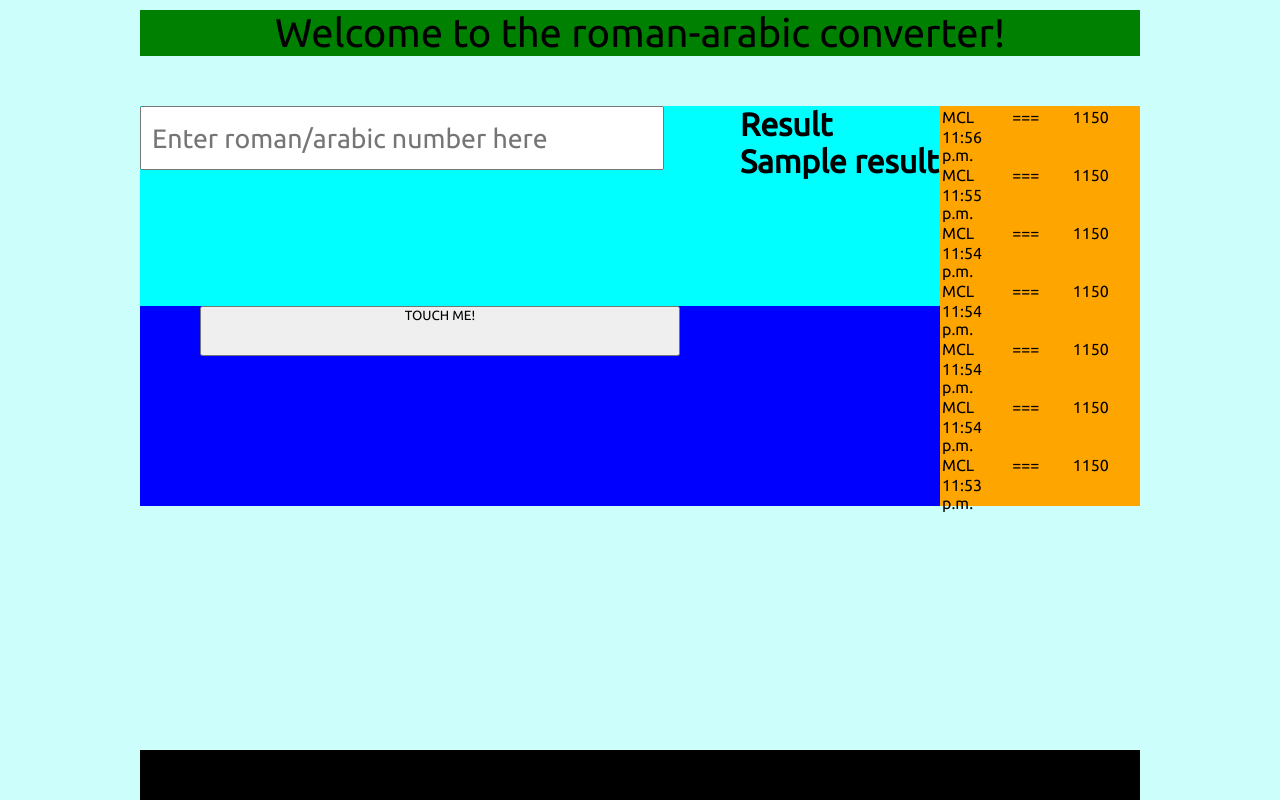
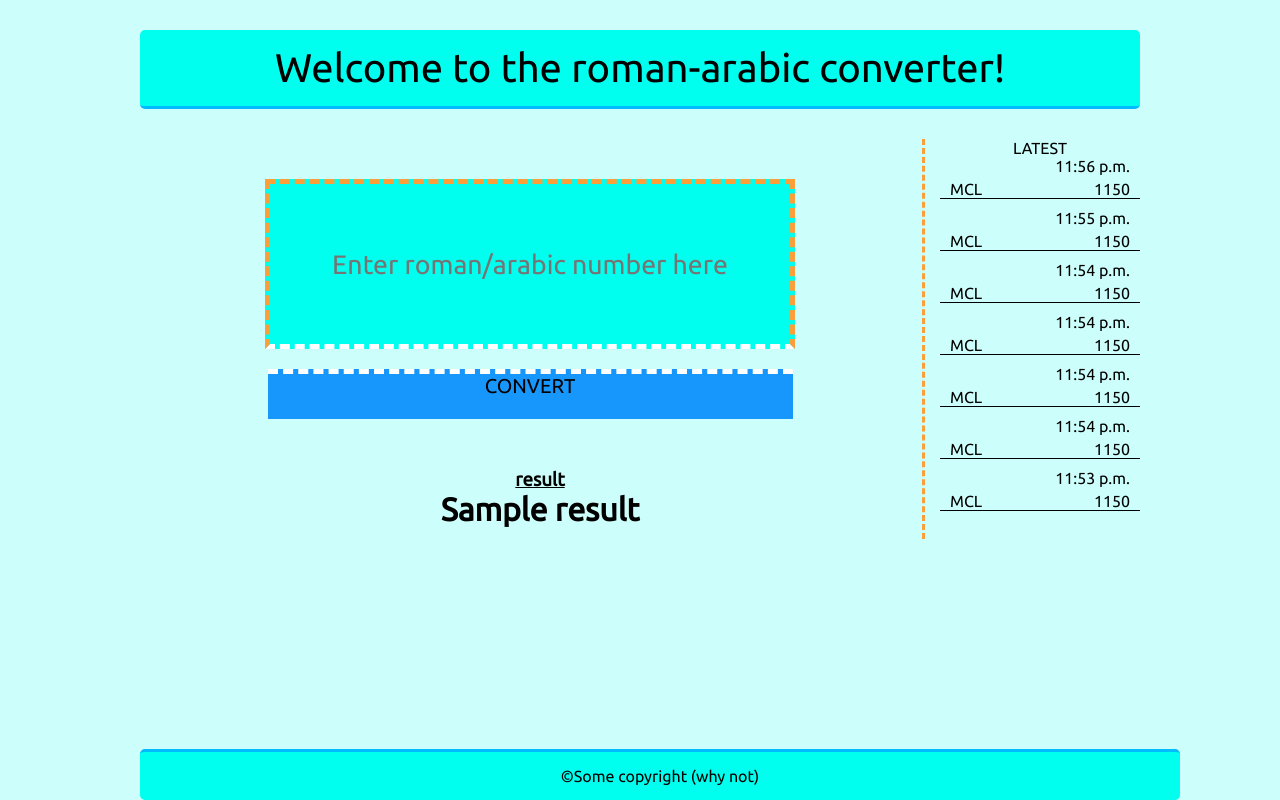
Before and after one commit to Rissap/translate, a Django app: template main/templates/main.html in a window 1280 px wide. Run offline with Django 3.2, Linux system fonts and the light colour scheme; data comes from the database, SQL or seed files in the repository; both versions use the stored data as it was after the commit; the template is opened without the code that fills it: values that come from a table or form of the project are taken from there, most other values are stand-ins (such as "Sample title", 1, 10 or a date in 2020).

Commit message:
Add `beauty` for UI

```diff
--- a/main/static/css/main.css
+++ b/main/static/css/main.css
@@ -9,8 +9,6 @@ body {
 	width: 1000px;
 	margin: 0 auto;
 
-
-
 	background-color: #CCFFFB;
 }
 
@@ -18,13 +16,34 @@ header {
 	width: 1000px;
 	height: auto;
 
-	margin-top: 10px;
-	background-color: green;
+	margin-top: 30px;
+	padding: 15px 0px;
+	border-radius: 5px;
+	border-bottom: 3px solid #00BBFF;
+
+	background-color: #00FFEE;
 }
 
-td {
-	width: 150px;
-	margin: 0 auto;
+footer {
+	width: 1000px;
+	height: auto;
+
+	padding: 15px 20px;
+	border-radius: 5px;
+	border-top: 3px solid #00BBFF;
+
+	background-color: #00FFEE;
+
+	position: absolute;
+	bottom: 0;
+
+	text-align: center;
+
+}
+
+h3 {
+
+	text-decoration: underline;
 }
 
 .head {
@@ -35,41 +54,39 @@ td {
 .content {
 	width: 1000px;
 	height: 400px;
+	margin: 30px auto;
 
-	margin: 50px auto;
-
-	background-color: blue;
-}
-
-footer {
-	width: 1000px;
-	height: 50px;
-
-	position: absolute;
-	bottom: 0;
-
-	background-color: black;
 }
 
 .numberStr {
-	height: 50px;
+	height: 150px;
+	margin-bottom: 20px;
 	width: 500px;
 	font-size: 20pt;
 	padding: 5px 10px;
+
+	text-align: center;
+
+	background-color:#00FFEE;
+	border: 5px dashed #FC9E3A;
+	border-bottom-color: white;
 }
 
 .history {
 	width: 200px;
 	height: 400px;
+	padding-left: 15px;
 
 	float: right;
 
-	background-color: orange;
+	border-left: 3px dashed #FC9E3A;
 }
 
 .forms {
-	width: 600px;
-	height: 400px;
+	margin-top: 20px;
+	text-align: center;
+	width: 780px;
+	height: auto;
 	float: left;
 }
 
@@ -78,15 +95,15 @@ footer {
 	height: 200px;
 
 	float: left;
-
-	background-color: cyan;
+	margin: 0 auto;
 }
 
 .result {
-	width: 200px;
-	height: 400px;
+	width: 800px;
+	height: auto;
+	padding-top: 50px;
+	float: left;
 
-	float: left;
 }
 
 .switch {
@@ -95,29 +112,42 @@ footer {
 	color: white;
 }
 
-.roman {
-
-}
-
-.arabic {
-
-}
-
-.change {
-	height: 50px;
-
-}
-
 .send {
 	height: 50px;
 
 	margin: 0 auto;
-	width: 80%;
+	width: 525px;
+	border: none;
+	background-color: #1797FC;
+	border-top: 5px dashed white;
 	display: flex;
 	justify-content: center;
+	font-size: 15pt;
+
 }
 
-.text-box{
-	border-radius: 5px;
+.histDiv {
+	text-align: center;
+	padding: 0 10px;
+	margin-bottom: 10px;
+	border-bottom: 1px solid black;
+}
 
+.histStr {
+	width: auto;
+	float: left;
 }
+
+.timeStr {
+	margin-bottom: 5px;
+	text-align: right;
+}
+
+.toNumStr {
+	text-align: right;
+}
+
+.latest {
+	text-align: center;
+	text-transform: uppercase;
+}
--- a/main/templates/main.html
+++ b/main/templates/main.html
@@ -11,53 +11,6 @@
 	<title>Main page</title>
 {% endblock %}
 
-<!--
-	<header>
-			<p>Welcome to the roman-arabic translator!</p>
-		</header>
-
-		<div class="content">
-			<div class="forms">
-				<from id="switch" method="post">
-					{% csrf_token %}
-					<input type="radio" name="num" value="arabic">arabic
-					<input type="radio" name="num" value="roman">roman
-				</from>
-
-				<div class="inputs">
-
-					<form id="rom" class="roman" method="POST">
-						{% csrf_token %}
-						<input class="text-box" name="numStr"></input>
-					</form>
-
-					<button class="change"><–\***/–></button>
-
-					<form class="arabic" method="POST" enctype="UTF-8">
-						{% csrf_token %}
-						<input class="text-box"></input>
-					</form>
-
-				</div>
-				<div class="button-send">
-					<button class="send" onclick="sendForm()">SUBMIT</button>
-				</div>
-			</div>
-
-			<div class="history">
-				<h5>This is history</h5>
-				<h5>This is history</h5>
-				<h5>This is history</h5>
-				<h5>This is history</h5>
-				<h5>This is history</h5>
-			</div>
-		</div>
-
-		<footer></footer>
-
--->
-
-
 {% block content %}
 
 	<header>
@@ -65,37 +18,37 @@
 	</header>
 
 	<div class="content">
-		<form method="post" class="forms">
-			{% csrf_token %}
 
-			<div class="inputs">
-				<input type="text" name="numStr" class="numberStr" maxlength="100" placeholder="Enter roman/arabic number here">
+		<div class="forms">
+			<div class="thisForm">
+				<form method="post" class="forms">
+					{% csrf_token %}
+					<input type="text" name="numStr" class="numberStr" maxlength="100" placeholder="Enter roman/arabic number here">
+
+					<button type="submit" class="send">CONVERT</button>
 			</div>
 
-			<button type="submit" class="send">TOUCH ME!</button>
-
-		</form>
-
-		<div class="result">
-			<h1>Result</h1>
-			<h1>{{result}}</h1>
+			<div class="result">
+				<h3>result</h3>
+				<h1>{{result}}</h1>
+			</div>
 		</div>
 
 		<div class="history">
-			<table>
+			<p class="latest">latest</p>
 			{% for el in history %}
-			<tr>
-				<td>{{el.from_num}}</td><td>===</td><td>{{el.to_num}}</td>
-			</tr>
-			<tr>
-				<td>{{el.time}}</td>
-			</tr>
+			<div class="histDiv">
+				<p class="timeStr">{{el.time}}</p>
+				<p class="histStr">{{el.from_num}}</p>
+				<p class="toNumStr">{{el.to_num}}</p>
+
+			</div>
 			{% endfor %}
-			</table>
 		</div>
-	</div>
 
-	<footer></footer>
+	<footer>
+		<p>©Some copyright (why not)</p>
+	</footer>
 
 
 {% endblock %}
```
Also changed, not shown: db.sqlite3.
